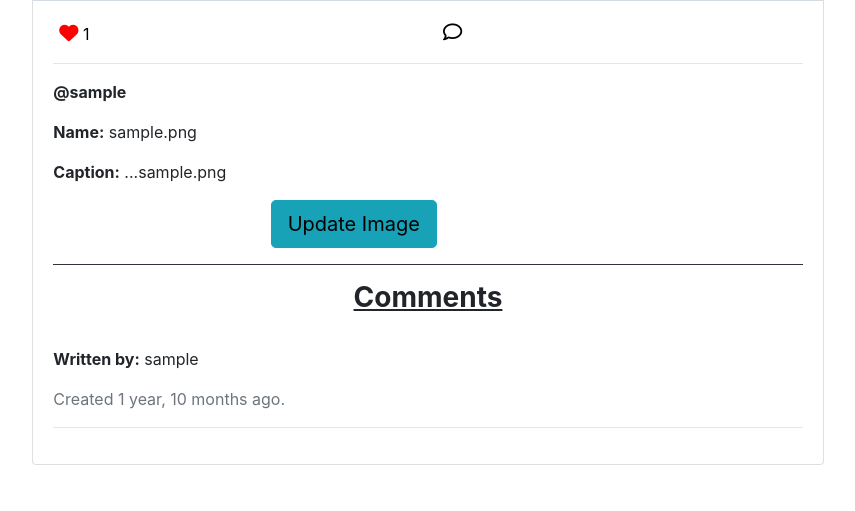
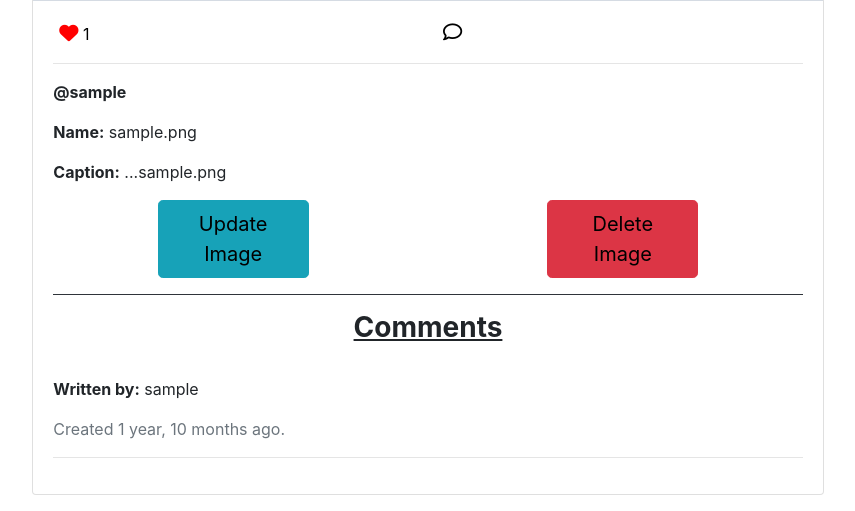
Before and after one commit to JoyWambui/instaphotoz, a Django app: page /image/1/ in a window 1280 px wide. Shown: the part 664-1175 px from the top of the page, without its empty margins (212-1067 px from the left). Before the commit the page ends 1129 px from the top, so only its background shows below. Run offline with Django 3.2, Linux system fonts and the light colour scheme; a user stored in the database is signed in; tables that the repository leaves empty hold one stand-in row (values such as "Sample post"); grey boxes marked "Sample" are stand-in pictures; some libraries are stand-ins or nearby versions.

Commit message:
Add delete image view

```diff
--- a/gallery/forms.py
+++ b/gallery/forms.py
@@ -15,7 +15,7 @@
 class ImageUploadForm(forms.ModelForm):
       class Meta:
           model= Image
-          exclude = ['author']
+          exclude = ['author','likes']
 
 class CommentForm(forms.ModelForm):
     class Meta:
--- a/gallery/templates/image_details.html
+++ b/gallery/templates/image_details.html
@@ -45,7 +45,16 @@
                     <p class="card-text"><strong>@{{image.author}}</strong></p>
                     <p class="card-text"><strong>Name:</strong> {{image.image_name}}</p>
                     <p class="card-text"><strong>Caption:</strong> ...{{image.image_caption}}</p>
-                    <a class="btn btn-info btn-lg text-center" href="{%url 'updateImage' image.id%}" role="button" style="margin: 0 29%;">Update Image</a>
+                    {%if image.author == request.user%}
+                    <div class="row">
+                        <div class="col-sm-6">
+                            <a class="btn btn-info btn-lg text-center" href="{%url 'updateImage' image.id%}" role="button" style="margin: 0 29%;">Update Image</a>
+                        </div>
+                        <div class="col-sm-6">
+                            <a class="btn btn-danger btn-lg text-center" href="{%url 'deleteImage' image.id%}" role="button" style="margin: 0 29%;">Delete Image</a>
+                        </div>
+                    </div>
+                    {%endif%}
                     <hr class="bg-dark">
                     <h3 class="text-center" style="text-decoration: underline;"><strong>Comments</strong> </h3><br>
                     {%if comments%}
--- a/gallery/urls.py
+++ b/gallery/urls.py
@@ -15,6 +15,8 @@
     path('image/<int:id>/like/', views.like, name='like'),
     path('image/<int:id>/unlike/', views.unlike, name='unlike'),
     path('image/<int:id>/update/', views.update_image, name='updateImage'),
+    path('image/<int:id>/delete/', views.delete_image, name='deleteImage'),
+
 
 
 
--- a/gallery/views.py
+++ b/gallery/views.py
@@ -34,7 +34,7 @@
 
 @login_required(login_url='login')
 def upload_image(request):
-    current_user = request.user.profile
+    current_user = request.user
 
     if request.method == 'POST':
         form = ImageUploadForm(request.POST, request.FILES)
@@ -57,11 +57,18 @@
         form = UpdateImageForm(request.POST, request.FILES, instance=got_image)
         if form.is_valid():
             form.save()
-        return redirect('profile', id=profile.id)
+        return redirect('profile', id=current_user.id)
 
     else:
         form = ImageUploadForm(instance=got_image)
     return render(request, 'update_image.html', {"form": form})
+
+@login_required(login_url='login')
+def delete_image(request, id):
+    Image.objects.filter(id=id).delete()
+    return redirect('profile', id=request.user.id)
+
+
 
 @login_required(login_url='login')
 def profile(request, id):
```
